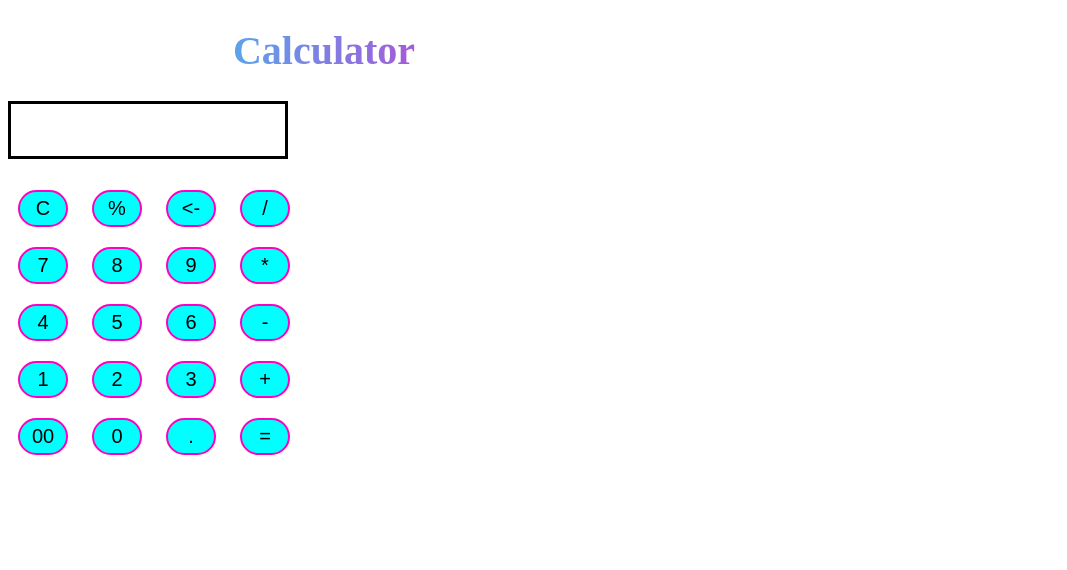
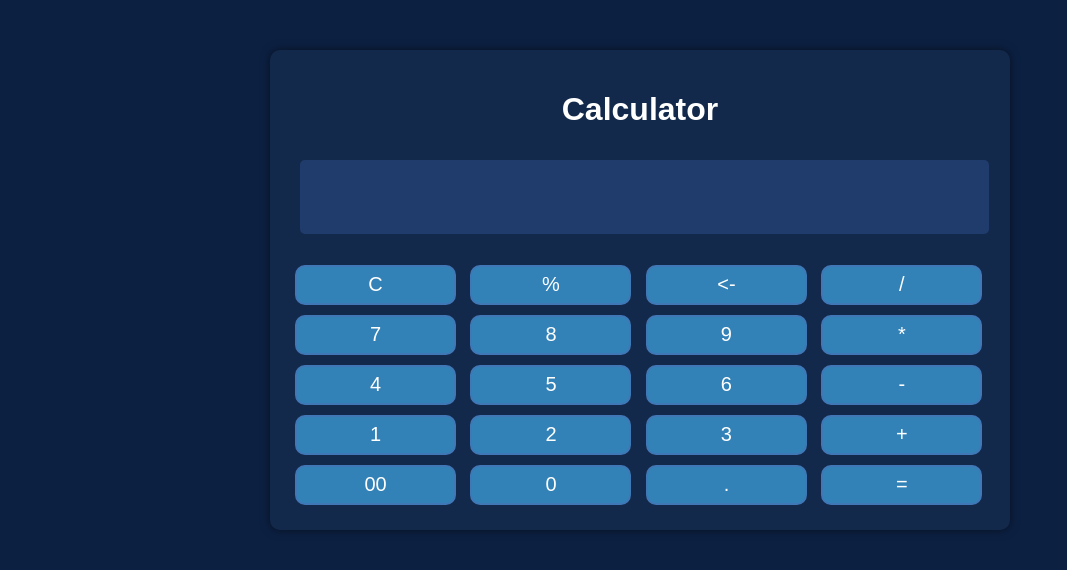
Before and after one commit to 789pranj/Projects, a plain HTML site: page Calulator/index.html in a window 1280 px wide. Shown: the whole page, without its empty margins (0-1067 px from the left). Drawn offline with Linux system fonts and the light colour scheme.

Commit message:
Update style.css

```diff
--- a/Calulator/style.css
+++ b/Calulator/style.css
@@ -1,42 +1,92 @@
-/* *{
-    background-color:black;
-} */
-
-h1{
-    background: linear-gradient(90deg, #00ffff, #ff00c3);
-    width: 50%;
-    -webkit-background-clip: text;
-    background-clip: text;
-    -webkit-text-fill-color: transparent;
-    text-align: center;
-    font-size: 40px;
-    font-weight: bolder;
+body {
+    background-color: #0c2042; /* Dark blue background */
+    font-family: Arial, sans-serif;
+    color: white;
+    margin: 0;
+    padding: 0;
 }
 
-.inner .tab{
-    float: left;
-    padding-left: 15%;
+.container {
+    width: 90%;
+    max-width: 700px;
+    margin: 50px auto;
+    padding: 20px;
+    border-radius: 10px;
+    background: #13294b; /* Darker blue container background */
+    box-shadow: 0 0 10px rgba(0, 0, 0, 0.5);
 }
 
-.bt{
-    padding: 5px;
-    width: 50px;
-    border: 2px solid #ff00c3;
-    border-radius: 50px;
-    margin: 10px;
-    background: #00ffff;
-    font-size: 20px;
+.header {
+    text-align: center;
 }
 
-.display{
-    height: 30px;
-    margin-bottom: 5px;
-    font-size: 25px;
-    width: 270px;
+.calculator {
+    margin-top: 20px;
+}
+
+.display {
+    width: 95%;
     height: 50px;
-    border: 3px solid black;
+    margin: 10px;
+    padding: 10px;
+    font-size: 24px;
     text-align: right;
-    font-size: 30px;
-    font-weight: bold;
+    border: 2px solid #1f3c6d;
+    border-radius: 5px;
+    background: #1f3c6d;
+    color: white;
+}
 
+.bt {
+    width: 23%;
+    height: 40px;
+    margin: 5px;
+    padding: 5px;
+    font-size: 20px;
+    border: 2px solid #4077b6;
+    border-radius: 10px;
+    background: #3282b8;
+    color: #fff;
+    cursor: pointer;
 }
+
+.bt:hover {
+    background: #146cba;
+    border-color: #146cba;
+    color: white;
+}
+
+.error {
+    color: red;
+    text-align: center;
+    margin-top: 10px;
+}
+
+/* Responsive Design */
+@media screen and (max-width: 768px) {
+    .container {
+        width: 90%;
+    }
+}
+
+@media screen and (max-width: 600px) {
+    .bt {
+        width: 30%;
+    }
+}
+
+@media screen and (max-width: 480px) {
+    .bt {
+        width: 40%;
+    }
+}
+
+@media screen and (max-width: 360px) {
+    .bt {
+        width: 45%;
+    }
+
+    .display {
+        font-size: 20px;
+    }
+}
```
